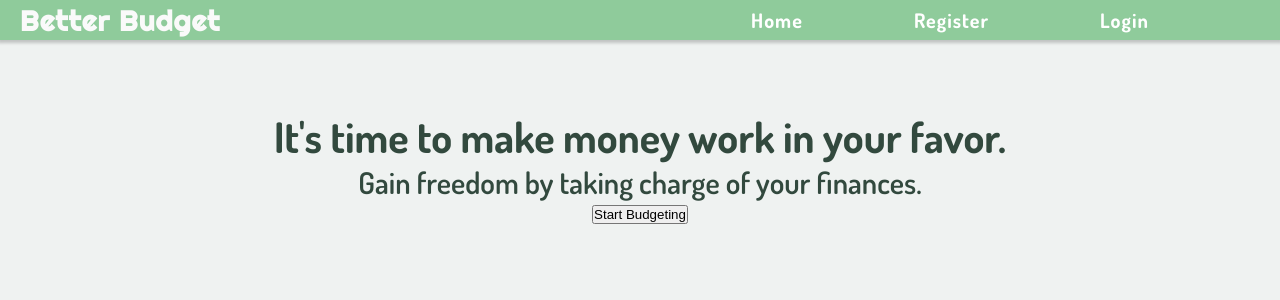
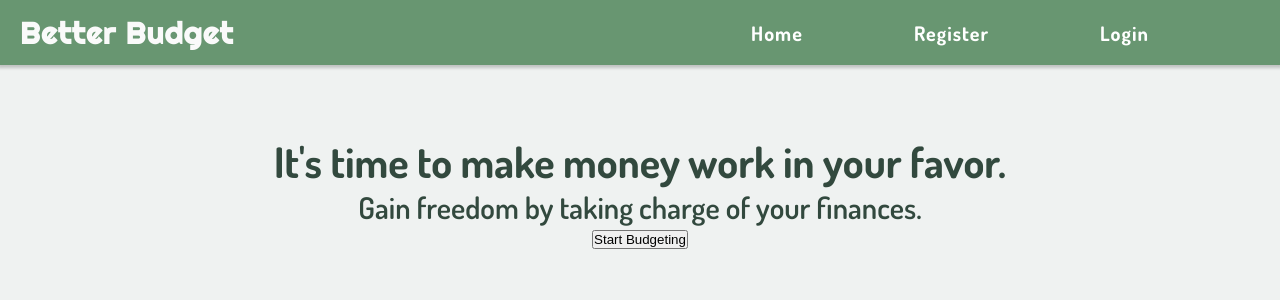
Before and after one commit to JohnSebastian3/better-budget, a React (Create React App) app in the folder client/: page / in a window 1280 px wide. Shown: the top 300 px of the page. Built offline with nearby package versions, Linux system fonts and the light colour scheme; no server answers; a web font is replaced by a local one.

Commit message:
Modify logo styles

```diff
--- a/client/src/components/NavBar/NavBar/NavBar.module.css
+++ b/client/src/components/NavBar/NavBar/NavBar.module.css
@@ -1,6 +1,6 @@
 .nav-container {
-  background-color: #fff;
-  height: 30px;
+  background-color: #fafafa;
+  height: 65px;
   display: flex;
   justify-content: space-between;
   align-items: center;
@@ -10,22 +10,21 @@
 
 .nav-container__logo {
   font-family: 'Righteous', sans-serif;
-  font-size: 2.8rem;
+  font-size: 2.4rem;
   flex-grow: 1;
   text-align: center;
-  color: #8FCB9B;
+  color: #689671;
 }
 
 @media screen and (min-width: 840px) {
   .nav-container__logo {
     flex-grow: 0;
+    color: #fafafa;
+    font-size: 3rem;
   }
 
   .nav-container {
-    background-color: #8FCB9B;
+    background-color: #689671;
   }
 
-  .nav-container__logo {
-    color: #fafafa;
-  }
 }
```
